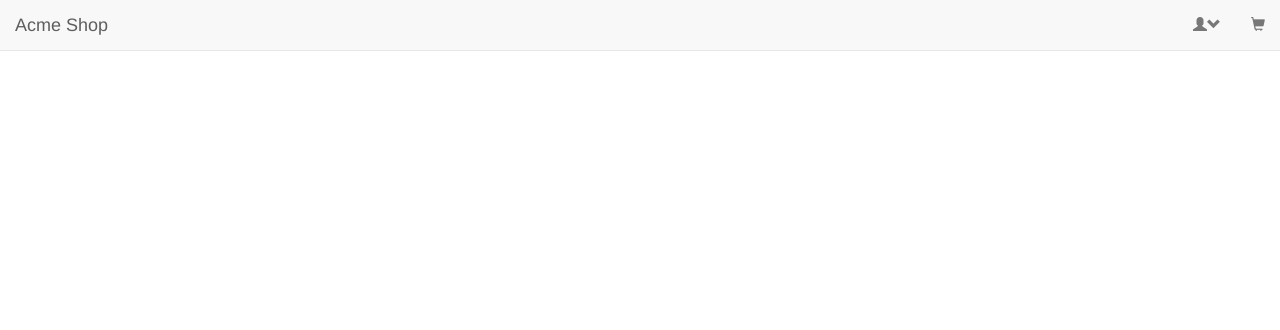
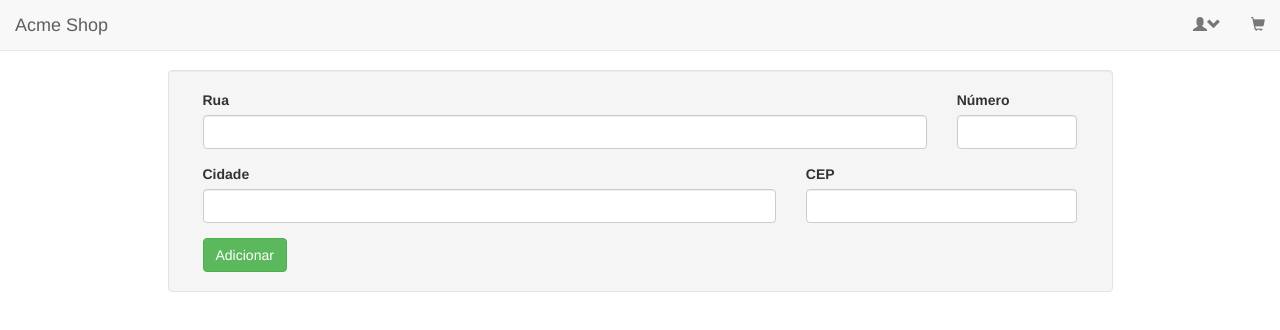
Before and after one commit to felipepalazzo/shop-app, an Angular app: page /address in a window 1280 px wide. Before the commit this address led to /. Shown: the top 330 px of the page. Built offline with nearby package versions, Linux system fonts and the light colour scheme.

Commit message:
Create address component

```diff
--- /dev/null
+++ b/src/app/address-list/address-list.component.html
@@ -0,0 +1,31 @@
+<div class="well">
+  <form #f="ngForm" novalidate>
+    <div class="container-fluid">
+      <div class="form-group row">
+        <div class="col-sm-10">
+          <label>Rua</label>
+          <input type="text" class="form-control">
+        </div>
+        <div class="col-sm-2">
+          <label>Número</label>
+          <input type="text" class="form-control">
+        </div>
+      </div>
+      <div class="form-group row">
+        <div class="col-sm-8">
+          <label>Cidade</label>
+          <input type="text" class="form-control">
+        </div>
+        <div class="col-sm-4">
+          <label>CEP</label>
+          <input type="text" class="form-control">
+        </div>
+      </div>
+      <div class="row">
+        <div class="col-sm-12">
+          <button class="btn btn-success" type="submit" [disabled]="f.invalid">Adicionar</button>
+        </div>
+      </div>
+    </div>
+  </form>
+</div>
--- a/src/app/app.module.ts
+++ b/src/app/app.module.ts
@@ -8,6 +8,7 @@ import { AppComponent } from './app.component';
 import { TopMenuComponent } from './top-menu/top-menu.component';
 import { OrderListComponent } from './order-list/order-list.component';
 import { UserFormComponent } from './user-form/user-form.component';
+import { AddressListComponent } from './address-list/address-list.component';
 
 // service
 import { OrderListService } from './order-list/order-list.service';
@@ -16,6 +17,7 @@ import { UserFormService } from './user-form/user-form.service';
 const routes: Routes = [
   { path: '', component: AppComponent, pathMatch: 'full' },
   { path: 'orders', component: OrderListComponent },
+  { path: 'address', component: AddressListComponent },
   { path: 'user', component: UserFormComponent },
 ];
 
@@ -25,6 +27,7 @@ const routes: Routes = [
     TopMenuComponent,
     OrderListComponent,
     UserFormComponent,
+    AddressListComponent,
   ],
   imports: [
     BrowserModule,
--- /dev/null
+++ b/src/app/models/address.interface.ts
@@ -0,0 +1,6 @@
+export interface Address {
+  street: string,
+  number: string,
+  city: string,
+  code: number,
+}
--- a/src/app/top-menu/top-menu.component.html
+++ b/src/app/top-menu/top-menu.component.html
@@ -12,7 +12,7 @@
           </a>
           <ul class="dropdown-menu">
             <li><a routerLink="/user">Minha conta</a></li>
-            <li><a href="">Endereços de entrega</a></li>
+            <li><a routerLink="/address">Endereços de entrega</a></li>
           </ul>
         </li>
         <li>
```
Also changed, not shown: src/app/address-list/address-list.component.ts (added, +11 -0 lines).
